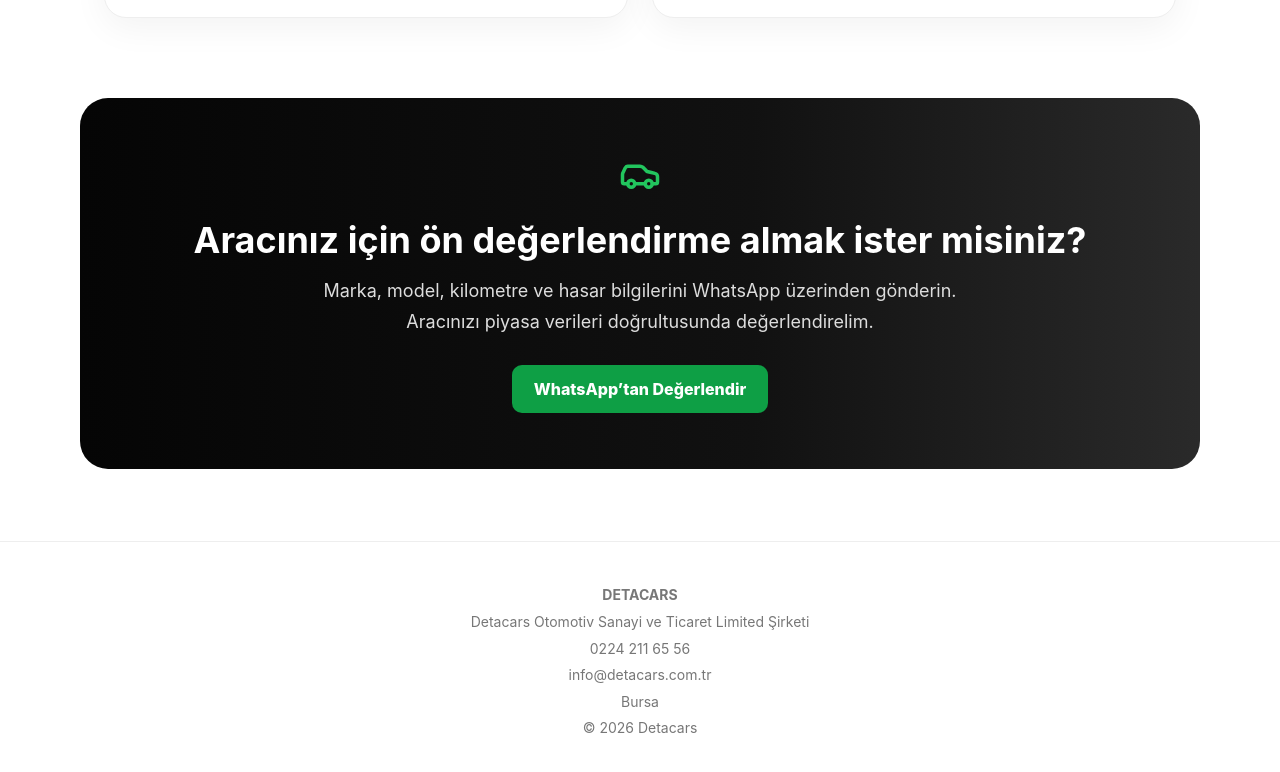
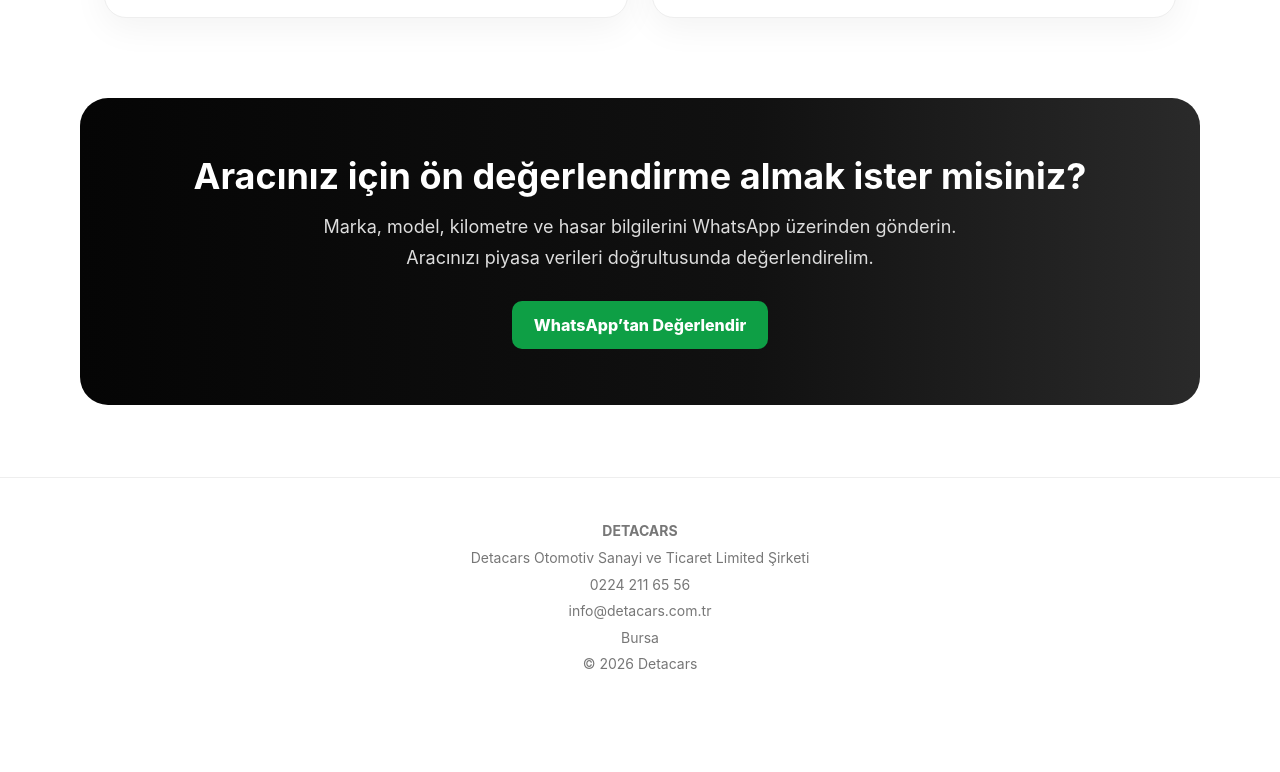
Before and after one commit to alitamirciler/detacars-website, a Next.js app: page /rehberler in a window 1280 px wide. Shown: the part 1155-1927 px from the top of the page. After the commit the page ends 1873 px from the top, so only its background shows below. Built offline with nearby package versions, Linux system fonts and the light colour scheme.

Commit message:
remove guide cta icon

```diff
--- a/app/globals.css
+++ b/app/globals.css
@@ -242,13 +242,6 @@ nav{display:flex;gap:28px;color:#333}
   text-align:center;
 }
 
-.guideCta svg{
-  width:42px;
-  height:42px;
-  color:#22c55e;
-  margin-bottom:18px;
-}
-
 .guideCta h2{
   font-size:36px;
   margin:0 0 14px;
--- a/app/rehberler/page.tsx
+++ b/app/rehberler/page.tsx
@@ -1,7 +1,6 @@
 import {
   ArrowRight,
   Calculator,
-  Car,
   FileSearch,
   Handshake,
   ShieldCheck,
@@ -90,7 +89,6 @@ export default function RehberlerPage() {
       </section>
 
       <section className="guideCta">
-        <Car />
         <h2>Aracınız için ön değerlendirme almak ister misiniz?</h2>
         <p>
           Marka, model, kilometre ve hasar bilgilerini WhatsApp üzerinden
```
